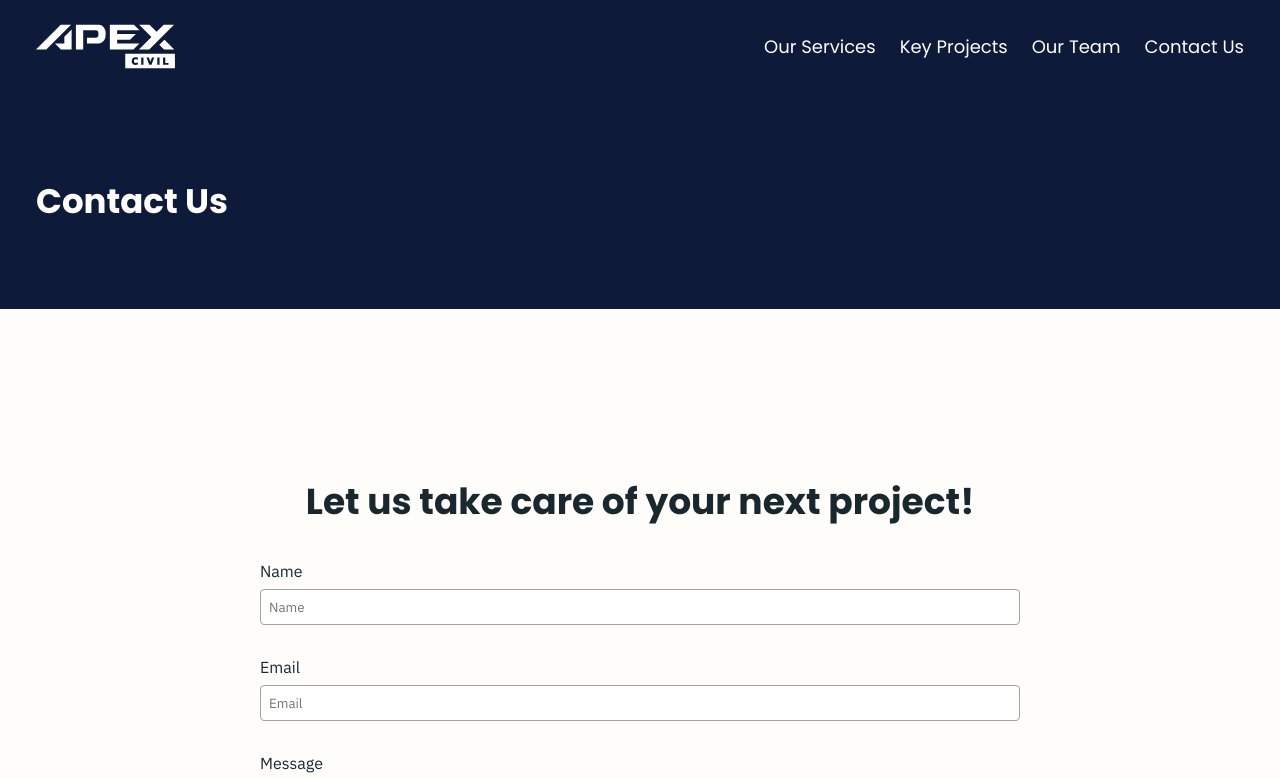
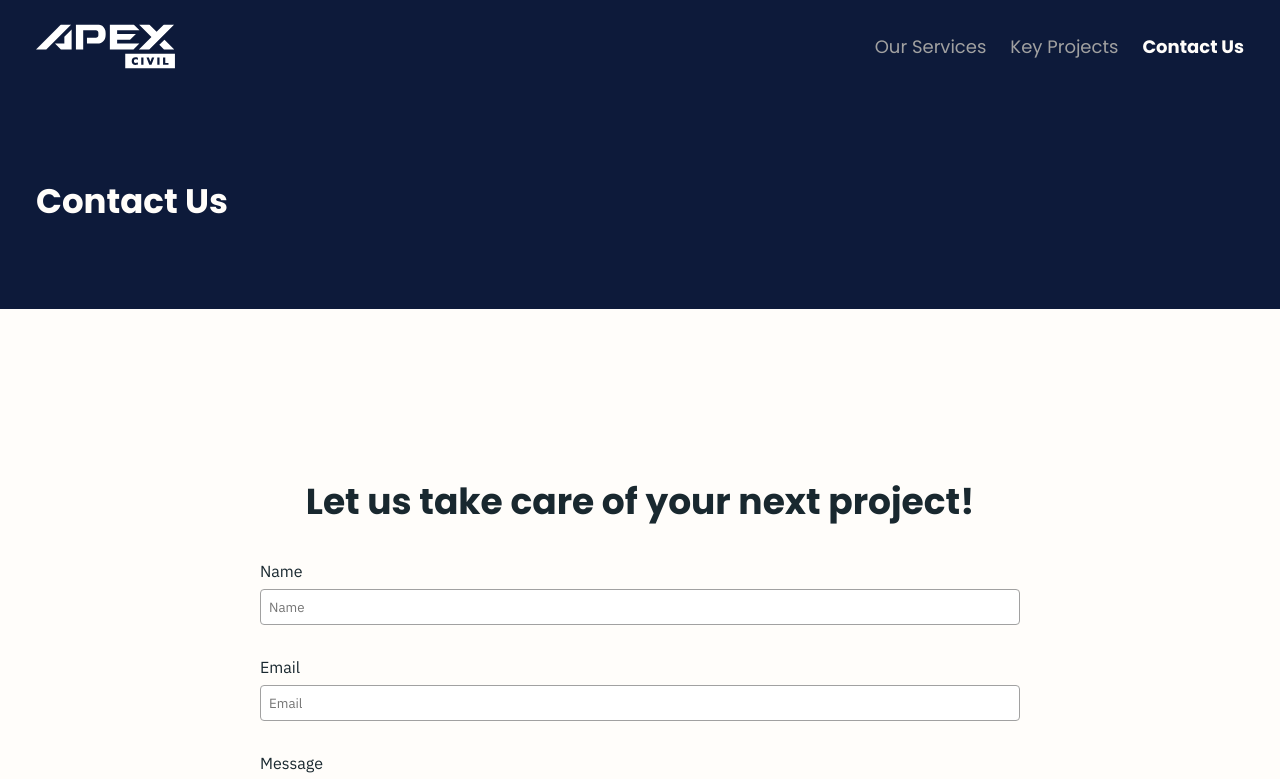
Before and after one commit to ktandun/apex-civil, a Vue app in the folder frontend/: page /#/contact-us in a window 1280 px wide. Shown: the top 779 px of the page. Built offline with nearby package versions, Linux system fonts and the light colour scheme; a web font is replaced by a local one.

Commit message:
styling updates

```diff
--- a/frontend/src/components/DefaultCard.vue
+++ b/frontend/src/components/DefaultCard.vue
@@ -1,5 +1,5 @@
 <template>
-  <div class="card">
+  <div class="card" @click="$router.push(link)">
     <img class="card-image" :src="image[0]" />
     <div class="card-body">
       <div class="card-content">
@@ -44,6 +44,14 @@ const props = defineProps<{
   border-radius: var(--border-radius);
   box-shadow: 0 4px 12px rgba(0, 0, 0, 0.1);
   overflow: hidden;
+  cursor: pointer;
+
+  &:hover {
+    box-shadow: 0 8px 24px rgba(0, 0, 0, 0.2);
+    transform: translateY(-4px);
+    transition: all 0.3s ease;
+
+  }
 
   & .card-image {
     width: 100%;
--- a/frontend/src/components/DefaultFooter.vue
+++ b/frontend/src/components/DefaultFooter.vue
@@ -8,7 +8,7 @@
         <div class="title">Contact</div>
         <div class="point">
           <img :src="locationMarker" />
-          <p>40A Invergarry Road, Taupō 3330, New Zealand</p>
+          <p>106 Vaughan Road, Ngapuna, Rotorua 3010, NEW ZEALAND</p>
         </div>
         <div class="point">
           <img :src="mail" />
@@ -30,7 +30,7 @@
       <div class="links">
         <router-link :to="{ name: 'our-services' }"  tag="a">Our Services</router-link>
         <router-link :to="{ name: 'key-projects' }"  tag="a">Key Projects</router-link>
-        <router-link :to="{ name: 'our-team' }" tag="a" >Our Team</router-link>
+        <!-- <router-link :to="{ name: 'our-team' }" tag="a" >Our Team</router-link> -->
         <a href="#">Contact Us</a>
       </div>
       <div class="footer-logos">
--- a/frontend/src/components/DefaultNavbar.vue
+++ b/frontend/src/components/DefaultNavbar.vue
@@ -7,10 +7,25 @@
         </picture>
       </router-link>
       <div class="flex nav-links">
-        <router-link :to="{ name: 'our-services' }" class="nav-link">Our Services</router-link>
-        <router-link :to="{ name: 'key-projects' }" class="nav-link">Key Projects</router-link>
-        <router-link :to="{ name: 'our-team' }" class="nav-link">Our Team</router-link>
-        <router-link :to="{ name: 'contact-us' }" class="nav-link">Contact Us</router-link>
+        <router-link
+          :class="{ active: route.name === 'our-services' }"
+          :to="{ name: 'our-services' }"
+          class="nav-link"
+          >Our Services</router-link
+        >
+        <router-link
+          :class="{ active: route.name === 'key-projects' }"
+          :to="{ name: 'key-projects' }"
+          class="nav-link"
+          >Key Projects</router-link
+        >
+        <!-- <router-link :to="{ name: 'our-team' }" class="nav-link">Our Team</router-link> -->
+        <router-link
+          :class="{ active: route.name === 'contact-us' }"
+          :to="{ name: 'contact-us' }"
+          class="nav-link"
+          >Contact Us</router-link
+        >
         <a @click="toggleNav" class="hamburger-menu">
           <svg
             xmlns="http://www.w3.org/2000/svg"
@@ -31,7 +46,7 @@
     <div class="nav-links-mobile">
       <router-link :to="{ name: 'our-services' }">Our Services</router-link>
       <router-link :to="{ name: 'key-projects' }">Key Projects</router-link>
-      <router-link :to="{ name: 'our-team' }">Our Team</router-link>
+      <!-- <router-link :to="{ name: 'our-team' }">Our Team</router-link> -->
       <router-link :to="{ name: 'contact-us' }">Contact Us</router-link>
     </div>
   </div>
@@ -39,6 +54,10 @@
 
 <script lang="ts" setup>
 import logo from '@/assets/logo.svg'
+import { useRoute } from 'vue-router'
+
+const route = useRoute()
+
 const toggleNav = () => {
   const navLinksMobile = document.querySelector('.nav-links-mobile')
   navLinksMobile?.classList.toggle('open')
@@ -64,8 +83,19 @@ const toggleNav = () => {
     padding: 16px;
 
     & a {
+      color: var(--grey);
+      text-decoration: none;
+    }
+
+    & a.active {
+      font-weight: 700;
       color: var(--light);
-      text-decoration: none;
+    }
+
+    & a:hover {
+      font-weight: 700;
+      color: var(--light);
+      text-decoration: underline;
     }
 
     & img {
--- a/frontend/src/components/OurTeamIndex.vue
+++ b/frontend/src/components/OurTeamIndex.vue
@@ -1,6 +1,7 @@
 <template>
   <DefaultBreadcrumb title="Leadership Team"></DefaultBreadcrumb>
-  <div class="our-team">
+  Placeholder
+  <!-- <div class="our-team">
     <div class="team-group">
       <TeamMemberCard
         v-for="teamMember in teamMembers.directors"
@@ -21,7 +22,7 @@
         :description="teamMember.description"
       ></TeamMemberCard>
     </div>
-  </div>
+  </div> -->
 </template>
 
 <script setup lang="ts">
--- a/frontend/src/router/index.ts
+++ b/frontend/src/router/index.ts
@@ -30,11 +30,11 @@ const router = createRouter({
       component: () => import('@/views/KeyProjectDetailsView.vue'),
       props: true,
     },
-    {
-      path: '/our-team',
-      name: 'our-team',
-      component: () => import('@/views/OurTeamView.vue'),
-    },
+    // {
+    //   path: '/our-team',
+    //   name: 'our-team',
+    //   component: () => import('@/views/OurTeamView.vue'),
+    // },
     {
       path: '/contact-us',
       name: 'contact-us',
```
